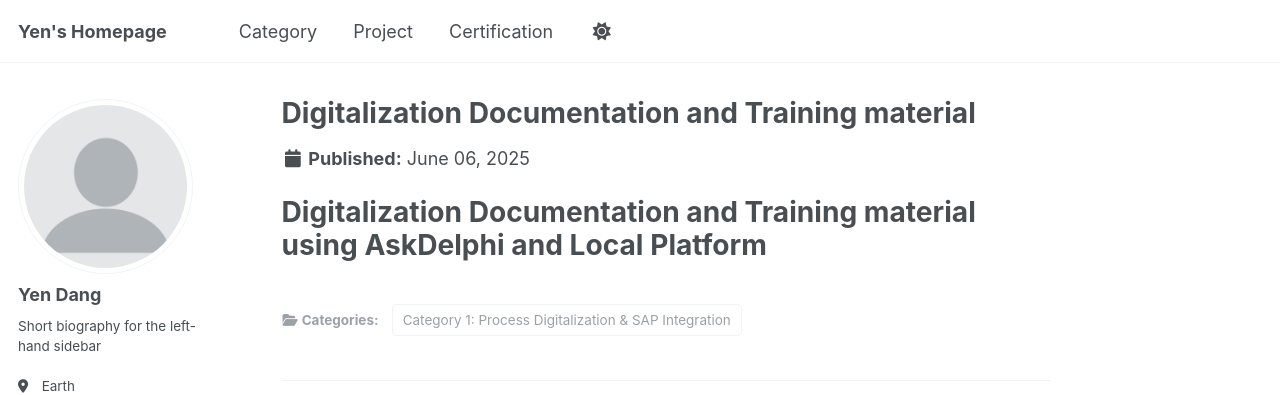
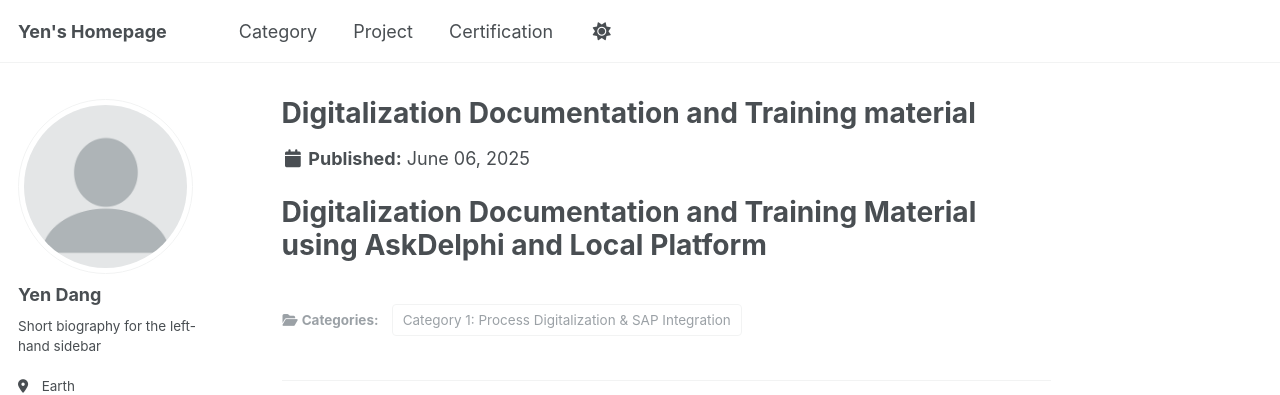
Before and after one commit to yen010390/yen010390.github.io, a Jekyll site: the page built from _project/p02.md, in a window 1280 px wide. Shown: the top 395 px of the page. Built offline with Jekyll 4.4.1, drawn with Linux system fonts in a browser that asks for light colours; some web fonts are replaced.

Commit message:
Update and rename p2.md to p02.md

```diff
--- a/_project/p2.md
+++ b/_project/p02.md
@@ -5,4 +5,4 @@ collection: project
 category: "Category 1: Process Digitalization & SAP Integration"
 ---
 
-# Digitalization Documentation and Training material using AskDelphi and Local Platform
+# Digitalization Documentation and Training Material using AskDelphi and Local Platform
```
